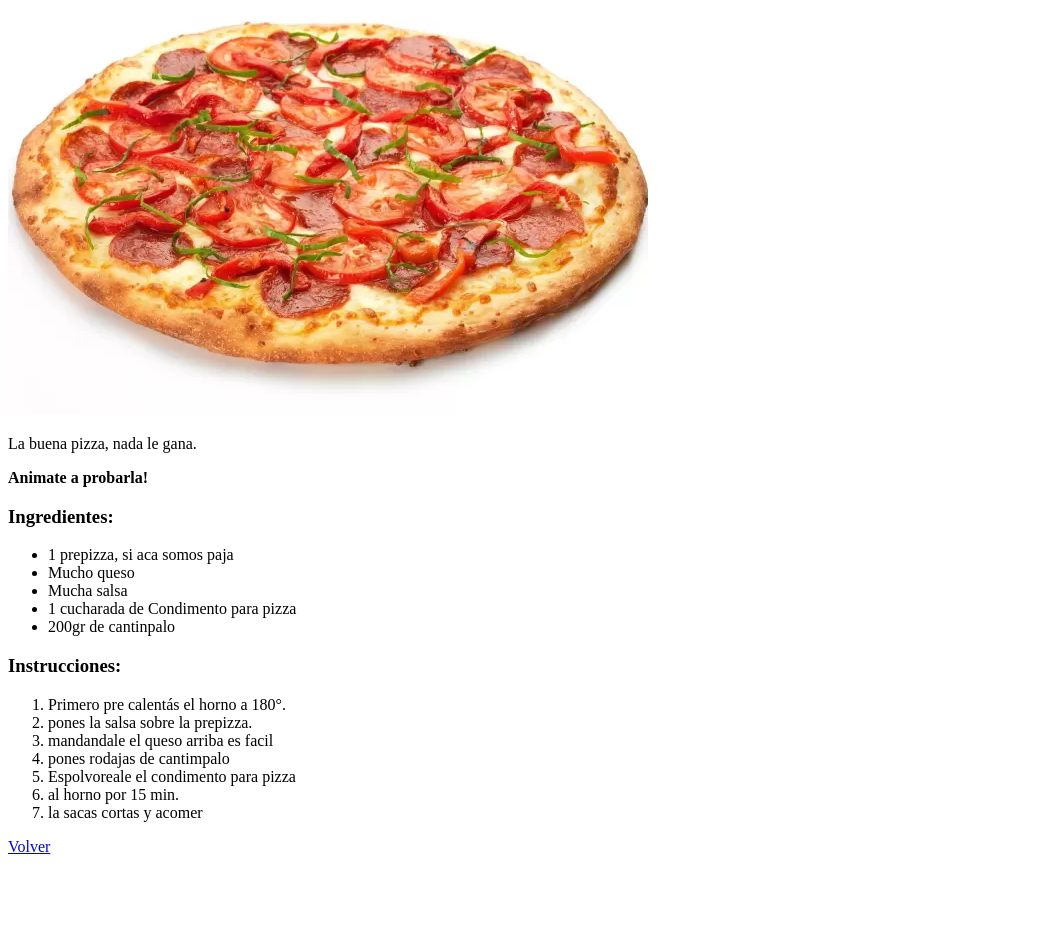
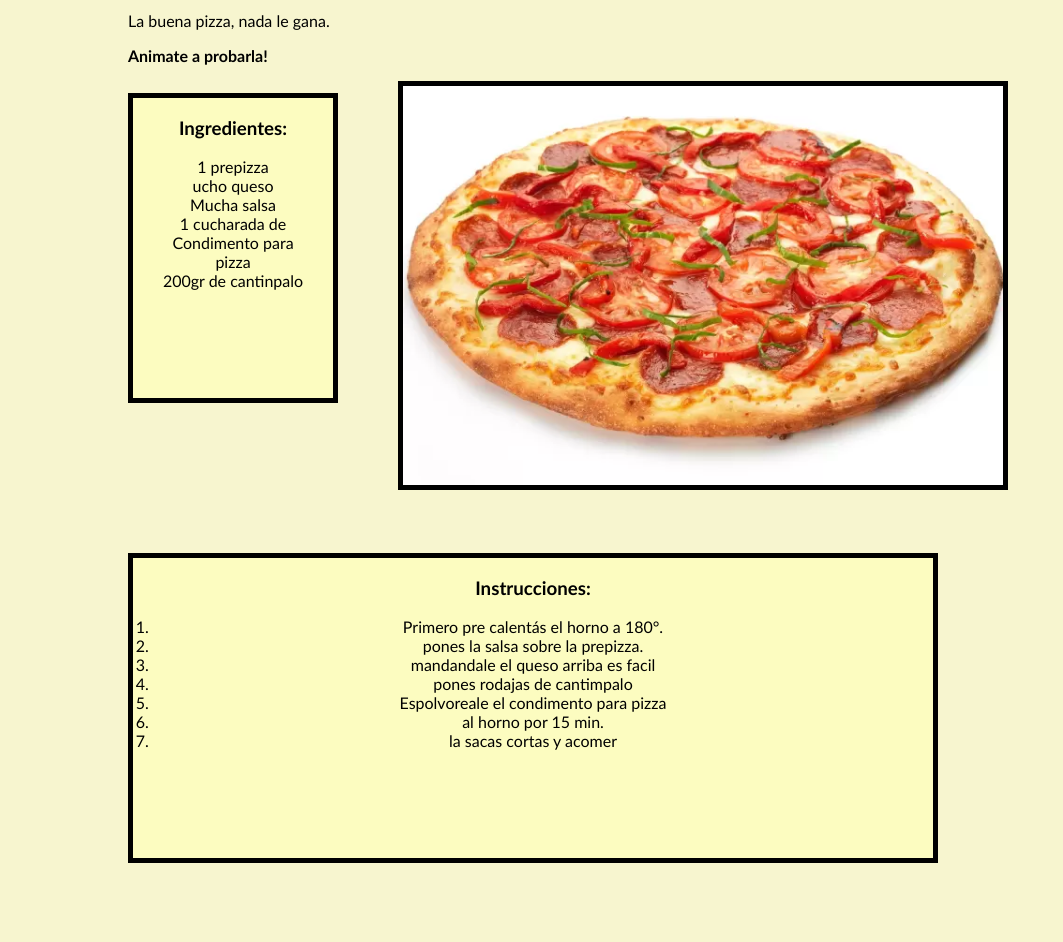
Before and after one commit to Haervwe/recipes, a plain HTML site: page recipes/pizza.html in a window 1280 px wide. Shown: the part 91-1033 px from the top of the page, without its empty margins (0-1063 px from the left). Before the commit the page ends 963 px from the top, so only its background shows below. Drawn offline with Linux system fonts and the light colour scheme.

Commit message:
Added CSS styles to index and pizza

```diff
--- a/recipes/pizza.html
+++ b/recipes/pizza.html
@@ -1,35 +1,42 @@
 <!DOCTYPE html>
 <html lang="en">
 <head>
+    <link rel="stylesheet" href="../styles/style.css">
     <meta charset="UTF-8">
     <meta http-equiv="X-UA-Compatible" content="IE=edge">
     <meta name="viewport" content="width=device-width, initial-scale=1.0">
     <title>Pizza Recipe</title>
 </head>
 <body>
-    <h1>Pizza Recipe</h1>
-    <img src="../img/pizza.jpg" alt="Una pizza">
-    <p>La buena pizza, nada le gana.</p>
-    <P><strong>Animate a probarla!</strong></P>
-    <h3>Ingredientes:</h3>
-    <ul>
-        <li>1 prepizza, si aca somos paja</li>
-        <li>Mucho queso</li>
-        <li>Mucha salsa</li>
-        <li>1 cucharada de Condimento para pizza</li>
-        <li>200gr de cantinpalo</li>
+    <div class="content">
+        <h1 class="header">Receta de Pizza</h1>
+        <p class="subheader">La buena pizza, nada le gana.</p>
+        <P class="subheader"><strong>Animate a probarla!</strong></P>
+        <img class="banner food" src="../img/pizza.jpg" alt="Una pizza">
+        <div id="ingredientes">
+            <h3 class="text">Ingredientes:</h3>
+            <ul class="inglist">
+                <li class="text">1 prepizza</li>
+                <li class="text">ucho queso</li>
+                <li class="text">Mucha salsa</li>
+                <li class="text">1 cucharada de Condimento para pizza</li>
+                <li class="text">200gr de cantinpalo</li>
+            </ul>
+        </div>
 
-    </ul>
-    <h3>Instrucciones:</h3>
-    <ol>
-        <li>Primero pre calentás el horno a 180°.</li>
-        <li>pones la salsa sobre la prepizza.</li>
-        <li>mandandale el queso arriba es facil</li>
-        <li>pones rodajas de cantimpalo</li>
-        <li>Espolvoreale el condimento para pizza</li>
-        <li>al horno por 15 min.</li>
-        <li>la sacas cortas y acomer</li>
-    </ol>
-    <a href="../index.html"><p>Volver</p></a>
+        <div id="instrucciones">
+            <h3>Instrucciones:</h3>
+            <ol class="inslist">
+                <li class="text">Primero pre calentás el horno a 180°.</li>
+                <li class="text">pones la salsa sobre la prepizza.</li>
+                <li class="text">mandandale el queso arriba es facil</li>
+                <li class="text">pones rodajas de cantimpalo</li>
+                <li class="text">Espolvoreale el condimento para pizza</li>
+                <li class="text">al horno por 15 min.</li>
+                <li class="text">la sacas cortas y acomer</li>
+            </ol>
+        </div>
+        <a href="../index.html"><p>Volver</p></a>
+    </div>
 </body>
 </html>
--- /dev/null
+++ b/styles/style.css
@@ -0,0 +1,87 @@
+body{
+    background: hwb(56 81% 3%);
+    font-family: 'Gill Sans', 'Gill Sans MT', Calibri, 'Trebuchet MS', sans-serif;
+    position: relative;
+    margin-left: 10%;
+    margin-right: auto;
+
+}
+
+
+.header {
+    font-size: 40px;
+}
+
+.banner {
+   width: 600px;
+   position: relative;
+   right: -270px;
+   top: -20px;
+   offset-anchor: 500px;
+   border: solid 5px;
+   border-color: black;
+}
+
+
+#navbar {
+    background-color: rgb(252, 252, 192);
+    width: 200px;
+    height: 300px;
+    text-align: center;
+    position: relative;
+    top:  -650px;
+    border: solid 5px;
+    border-color: black;
+}
+
+.navlist {
+    list-style-type: none;
+    position: relative;
+    right: 20px;
+    text-align: center;
+}
+
+#ingredientes {
+    background-color: rgb(252, 252, 192);
+    width: 200px;
+    height: 300px;
+    text-align: center;
+    position: relative;
+    top:  -400px;
+    border: solid 5px;
+    border-color: black;
+}
+
+.inglist {
+    list-style-type: none;
+    position: relative;
+    right: 20px;
+    text-align: center;
+}
+
+#instrucciones {
+    background-color: rgb(252, 252, 192);
+    width: 800px;
+    height: 300px;
+    text-align: center;
+    position: relative;
+    top:  -250px;
+    border: solid 5px;
+    border-color: black;
+}
+
+.inslist {
+
+    position: relative;
+    right: 20px;
+    text-align: center;
+}
+.navlist a {
+    text-decoration: none;
+    color: black;
+}
+
+.food {
+    top: 0px;
+
+}
```
Also changed, not shown: index.html (+13 -6 lines), img/cocina.jpg (added).
